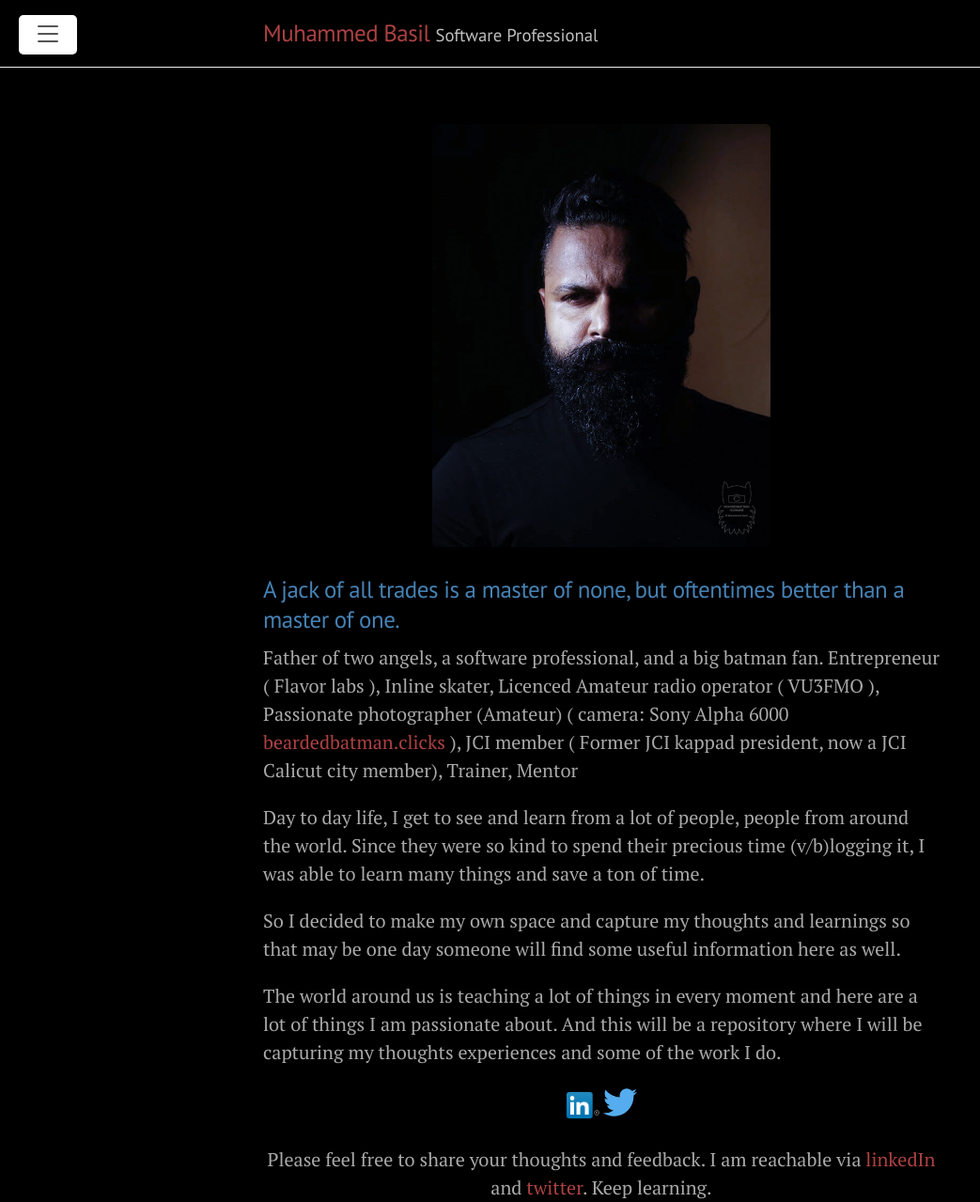
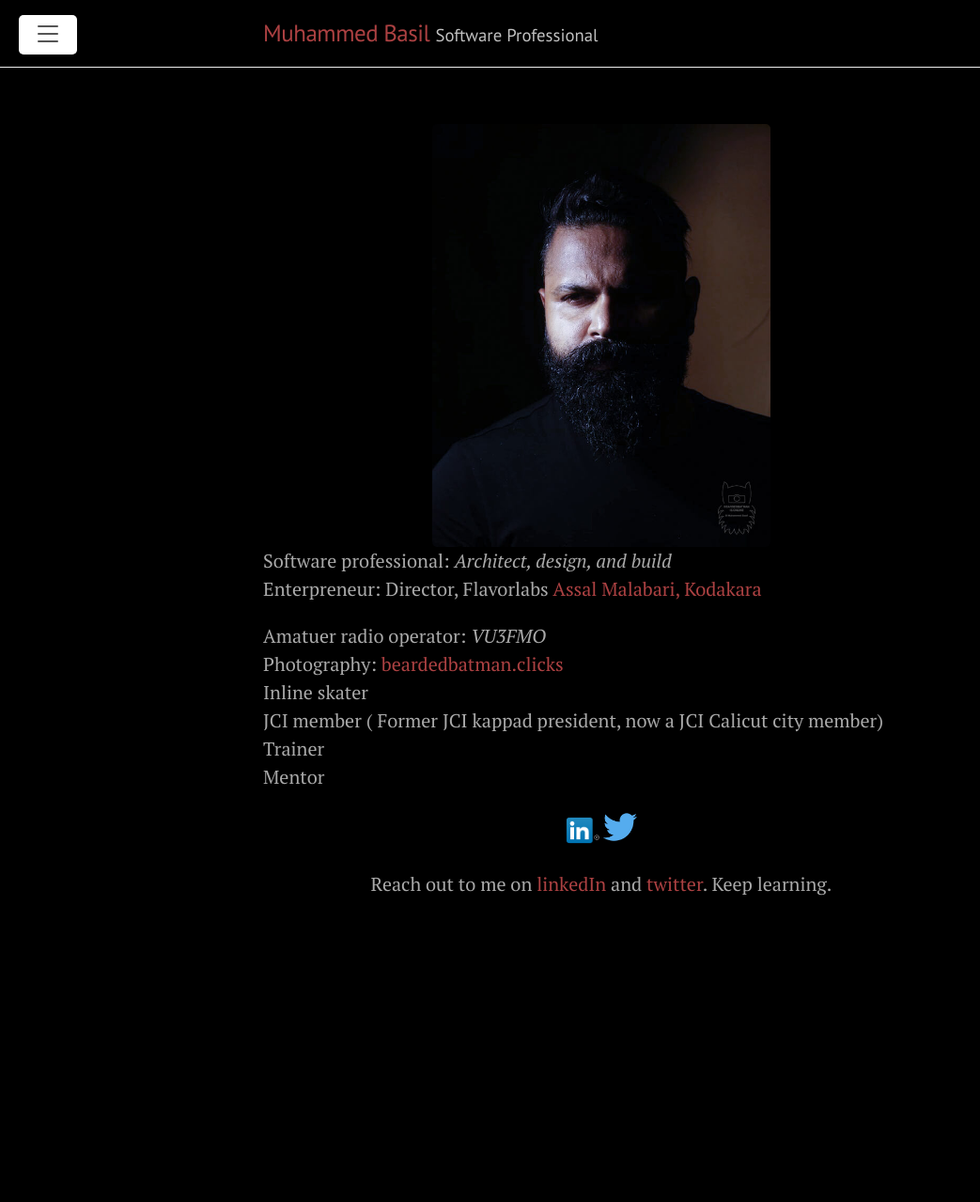
Before and after one commit to muhammedbasilsk/muhammedbasilsk.github.io, a Jekyll site: the page built from index.markdown, in a window 1280 px wide. Shown: the whole page at 94% size, without its empty margins (0-1043 px from the left). Built offline with Jekyll 4.4.1, drawn with Linux system fonts in a browser that asks for light colours; after the commit the page ends 956 px from its top, so only the background shows below that.

Commit message:
Update profile

```diff
--- a/index.markdown
+++ b/index.markdown
@@ -8,16 +8,16 @@ title: Home
     style="width:50%;margin:0px auto;"/>
 </div>
 
-<h3>A jack of all trades is a master of none, but oftentimes better than a master of one.</h3>
 
-Father of two angels, a software professional, and a big batman fan.
-Entrepreneur ( Flavor labs ), Inline skater, Licenced Amateur radio operator ( VU3FMO ), Passionate photographer (Amateur) ( camera: Sony Alpha 6000 [beardedbatman.clicks](https://www.instagram.com/beardedbatman.clicks/) ), JCI member ( Former JCI kappad president, now a JCI Calicut city member), Trainer, Mentor
+Software professional: *Architect, design, and build*
+Enterpreneur: Director, Flavorlabs [Assal Malabari, Kodakara](https://assalmalabari.com)
 
-Day to day life, I get to see and learn from a lot of people, people from around the world. Since they were so kind to spend their precious time (v/b)logging it, I was able to learn many things and save a ton of time.
-
-So I decided to make my own space and capture my thoughts and learnings so that may be one day someone will find some useful information here as well.
-
-The world around us is teaching a lot of things in every moment and here are a lot of things I am passionate about. And this will be a repository where I will be capturing my thoughts experiences and some of the work I do.
+Amatuer radio operator: *VU3FMO*
+Photography: [beardedbatman.clicks](https://www.instagram.com/beardedbatman.clicks/)
+Inline skater
+JCI member ( Former JCI kappad president, now a JCI Calicut city member)
+Trainer
+Mentor
 
 <div style="text-align:center;">
   <a
@@ -36,7 +36,7 @@ The world around us is teaching a lot of things in every moment and here are a l
 <div
   style="text-align:center;">
 
-  Please feel free to share your thoughts and feedback. I am reachable via <a
+  Reach out to me on  <a
     href="https://www.linkedin.com/in/muhammed-basil-377b5218" target="_blank" category="HOME_SOCIAL_LINK"
     label="LINKEDIN" event="CLICK" action="CLICK">linkedIn</a> and <a href="https://twitter.com/muhammedbasilsk" target="_blank" category="HOME_SOCIAL_LINK" label="TWITTER"
       event="CLICK" action="CLICK">twitter</a>.
```
